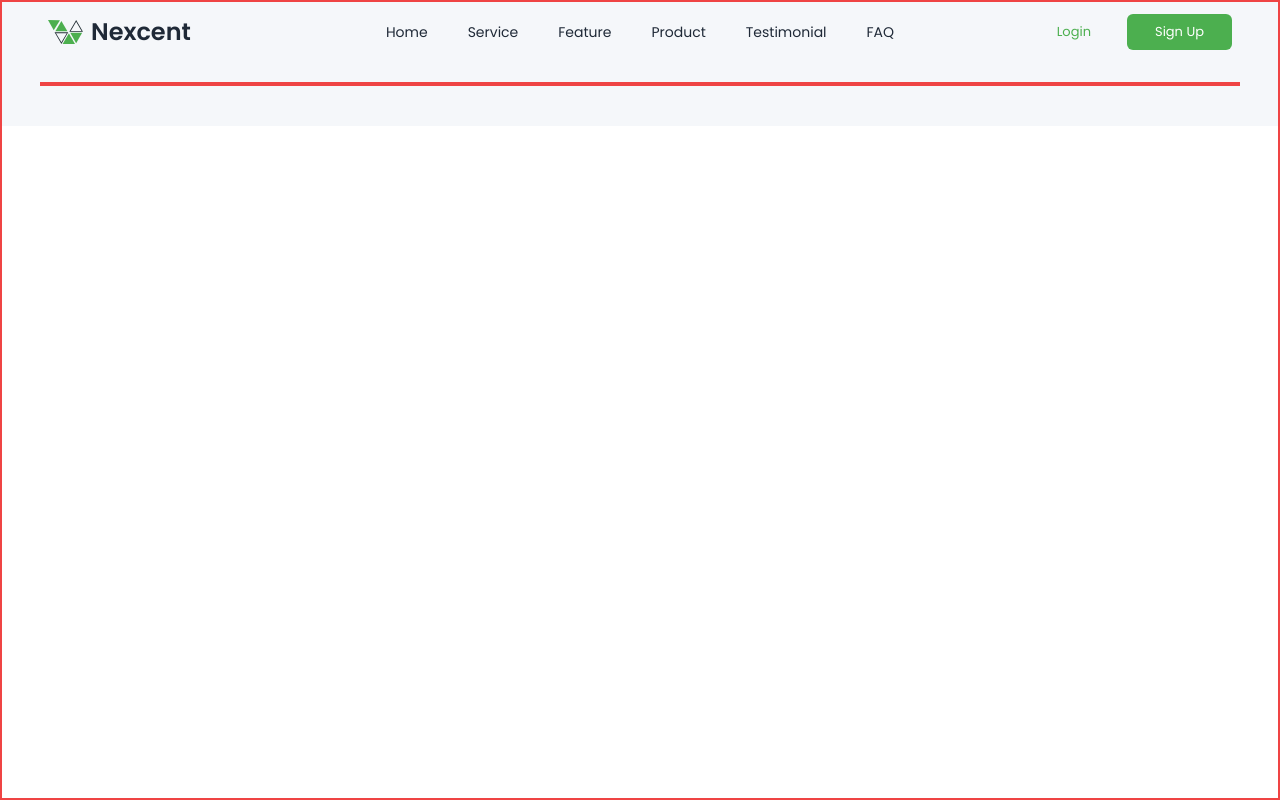
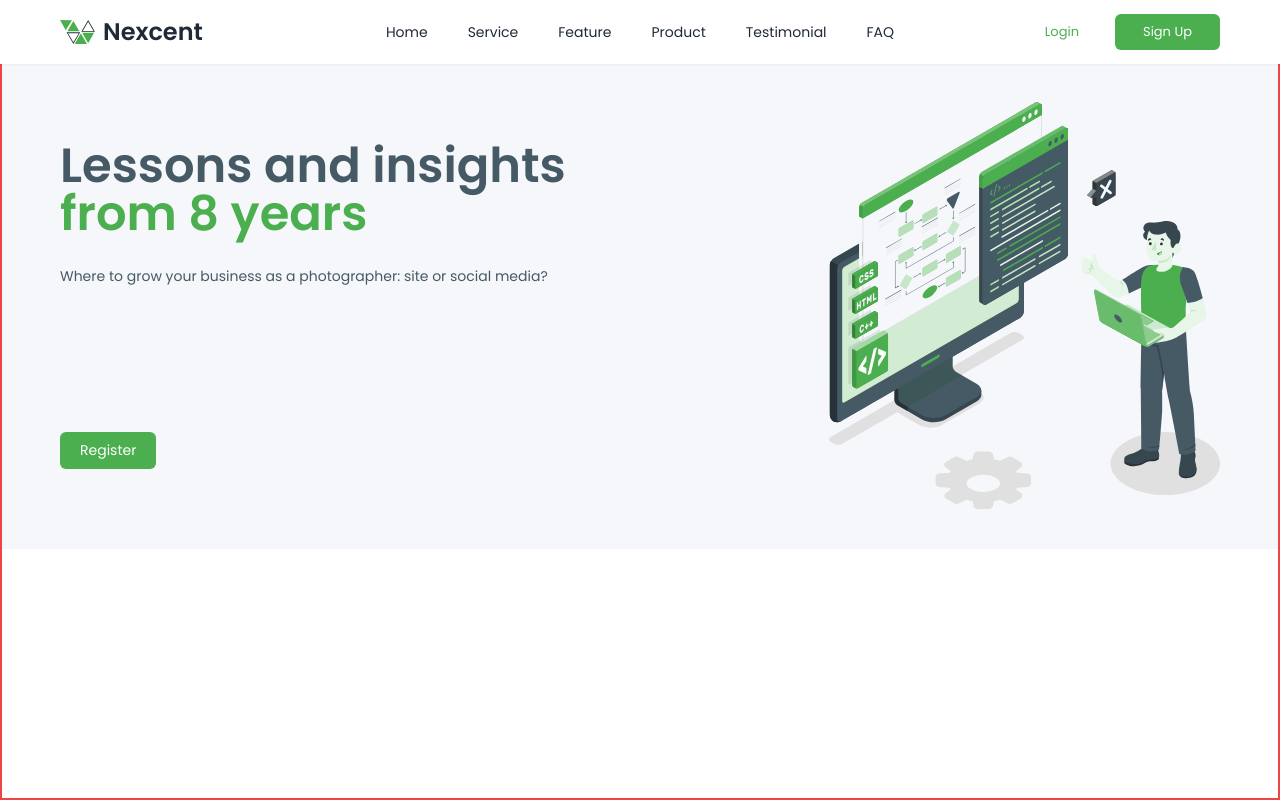
Before and after one commit to elangyudha280/agency-website-ui, a Next.js app: page / in a window 1280 px wide. Built offline with nearby package versions, Linux system fonts and the light colour scheme.

Commit message:
selesai desain content jumbotron

```diff
--- a/app/page.tsx
+++ b/app/page.tsx
@@ -2,7 +2,10 @@ import React from "react";
 
 // import component
 import { Navbar } from "@/components/navbar";
+import Image from "next/image";
 
+// import image
+import iconJumbotron from '@/assets/images/bg-jumbotrons.svg'
 
 export default function Home() {
   return (
@@ -11,9 +14,32 @@ export default function Home() {
       <Navbar/>
 
       {/*//! CONTENT JUMBOTRON */}
-      <section className="relative bg-c-slate-100 pt-[80px] pb-10 px-5">
+      <section className="relative bg-c-slate-100 pt-[120px]  pb-10  min-[450px]:pt-[100px]">
         {/*//! CONTAINER JUMBOTRON */}
-        <section className="mx-auto max-w-[1200px] border-2 border-red-500">
+        <section className="mx-auto max-w-[1200px] flex gap-4 px-5 flex-col md:flex-row  " >
+          {/*//! LEFT CONTENT JUMBOTRON */}
+          <section className="relative w-full flex-1 flex flex-col gap-2 md:py-10">
+            {/*title */}
+            <div className="relative">
+              <h2 className=" text-c-slate-400 text-2xl min-[450px]:text-4xl lg:text-5xl font-semibold">Lessons and insights </h2>
+              <h2 className=" text-c-green-200 text-2xl min-[450px]:text-4xl lg:text-5xl font-semibold">from 8 years</h2>
+            </div>
+            {/* desc */}
+            <p className="my-5 text-c-slate-400 text-[14px] flex-1">
+              Where to grow your business as a photographer: site or social media?
+            </p>
+            {/* button action jumbotron */}
+            <div className="relative">
+              <button className="px-5 py-2 rounded-md text-[14px] bg-c-green-200 text-white ">
+                Register
+              </button>
+            </div>
+          </section>
+
+          {/*//! right content */}
+          <div className="relative flex justify-center">
+            <Image src={iconJumbotron} alt="iconjumbotron" loading="lazy"/>
+          </div>
 
         </section>
 
--- a/components/navbar.tsx
+++ b/components/navbar.tsx
@@ -1,5 +1,6 @@
 
-import React from 'react'
+'use client'
+import React, {useLayoutEffect } from 'react'
 
 // import component
 import Image from 'next/image'
@@ -13,7 +14,6 @@ import { NavItemInterface } from '@/interaface/navbarInterface'
 // import pkg
 import Link from 'next/link'
 function Navbar() {
-
     //! data nav items
     const navItems : NavItemInterface[] = [
         {
@@ -49,8 +49,8 @@ function Navbar() {
     ]
 
   return (
-   <nav className="w-full  fixed top-0 left-0 z-[15] ">
-    <section className="navbar max-w-[1200px] mx-auto max-[450px]:flex-col t">
+   <nav className={`w-full  fixed top-0 left-0 z-[15] bg-white shadow-sm`}>
+    <section className="navbar max-w-[1200px] mx-auto max-[450px]:flex-col px-5">
         {/*//! nav item left */}
         <div className="navbar-start max-[450px]:w-full">
             {/* button dropdown nav items */}
@@ -75,7 +75,7 @@ function Navbar() {
                 {
                 navItems?.map((el:NavItemInterface)=>{
                     return (
-                        <Link href={`${el.url}`} scroll={false} className='menu hover:bg-c-slate-200/20 rounded-sm'>
+                        <Link key={el.id} href={`${el.url}`} scroll={false} className='menu hover:bg-c-slate-200/20 rounded-sm'>
                             {el.title}
                         </Link>
                     )
@@ -98,7 +98,7 @@ function Navbar() {
             {
                 navItems?.map((el:NavItemInterface)=>{
                     return (
-                        <Link href={`${el.url}`} scroll={false} className='text-c-[#18191F] text-[14px]'>
+                        <Link key={el.id} href={`${el.url}`} scroll={false} className='text-c-[#18191F] text-[14px]'>
                             {el.title}
                         </Link>
                     )
```
